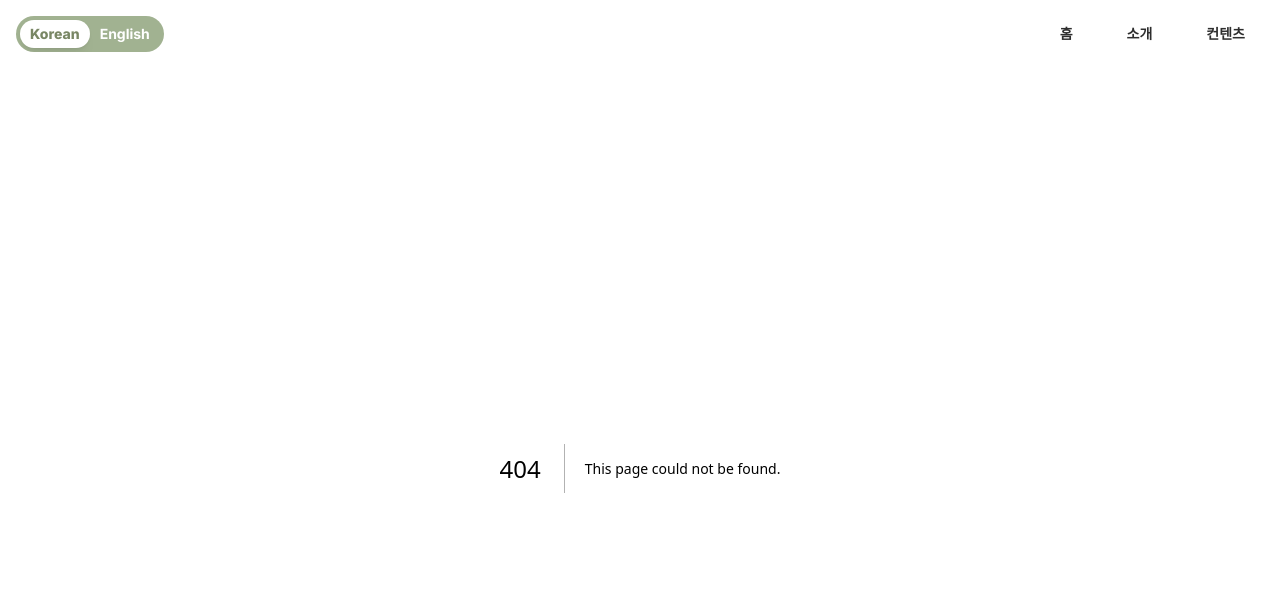
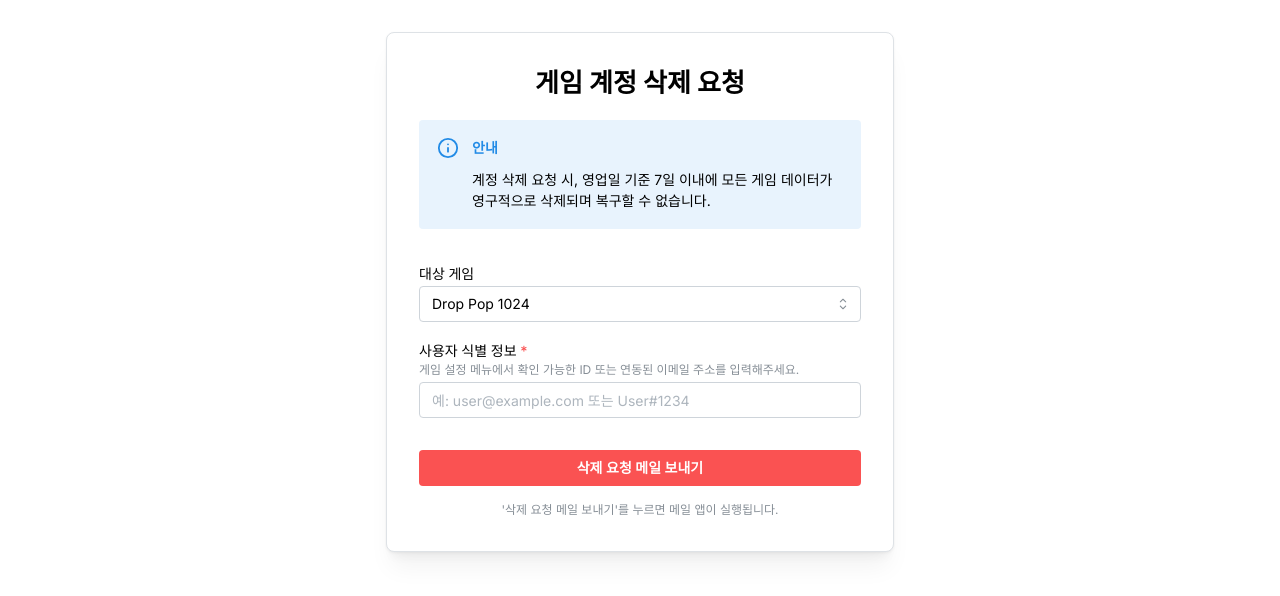
Before and after one commit to SilverSS/silverss.github.io, a Next.js app: page /deletion-request in a window 1280 px wide. Before the commit this address had no page. Shown: the top 596 px of the page. Built offline with nearby package versions, Linux system fonts and the light colour scheme.

Commit message:
계정 삭제 요청 메일 양식 페이지 추가

```diff
--- a/package.json
+++ b/package.json
@@ -11,7 +11,9 @@
   "dependencies": {
     "@mantine/carousel": "^8.3.11",
     "@mantine/core": "^8.3.11",
+    "@mantine/form": "^8.3.11",
     "@mantine/hooks": "^8.3.11",
+    "@tabler/icons-react": "^3.6.0",
     "embla-carousel-autoplay": "^8.6.0",
     "embla-carousel-react": "^8.6.0",
     "next": "16.1.1",
--- /dev/null
+++ b/src/app/deletion-request/DeletionRequestClient.tsx
@@ -0,0 +1,88 @@
+'use client';
+
+import { Container, Title, Text, Button, Select, TextInput, Paper, Group, Alert, ThemeIcon, rem } from '@mantine/core';
+import { useState } from 'react';
+
+export function DeletionRequestClient() {
+    const [game, setGame] = useState('Drop Pop 1024');
+    const [userId, setUserId] = useState('');
+    const [error, setError] = useState('');
+
+    const handleSubmit = (e: React.FormEvent) => {
+        e.preventDefault();
+
+        if (userId.trim().length < 2) {
+            setError('게임 내 ID 또는 연동된 이메일을 입력해주세요');
+            return;
+        }
+        setError('');
+
+        const recipient = 'eos916@gmail.com';
+        const subject = `[계정 삭제 요청] ${game}`;
+        const body = `
+안녕하세요,
+
+아래 계정에 대한 데이터 및 계정 삭제를 요청합니다.
+
+1. 게임명: ${game}
+2. 사용자 ID (또는 이메일): ${userId}
+
+본인은 위 계정의 소유자이며, 게임 내 모든 데이터의 영구적인 삭제에 동의합니다.
+        `.trim();
+
+        window.location.href = `mailto:${recipient}?subject=${encodeURIComponent(subject)}&body=${encodeURIComponent(body)}`;
+    };
+
+    return (
+        <Container size="xs" py="xl">
+            <Paper shadow="md" p="xl" radius="md" withBorder>
+                <Title order={2} ta="center" mb="lg">게임 계정 삭제 요청</Title>
+
+                <Alert variant="light" color="blue" title="안내" icon={
+                    <ThemeIcon color="blue" size={24} radius="xl" variant="transparent">
+                        <svg style={{ width: rem(24), height: rem(24) }} viewBox="0 0 24 24" fill="none" stroke="currentColor" strokeWidth="2" strokeLinecap="round" strokeLinejoin="round">
+                            <circle cx="12" cy="12" r="10" />
+                            <path d="M12 16v-4" />
+                            <path d="M12 8h.01" />
+                        </svg>
+                    </ThemeIcon>
+                } mb="xl">
+                    계정 삭제 요청 시, 영업일 기준 7일 이내에 모든 게임 데이터가 영구적으로 삭제되며 복구할 수 없습니다.
+                </Alert>
+
+                <form onSubmit={handleSubmit}>
+                    <Select
+                        label="대상 게임"
+                        placeholder="게임을 선택하세요"
+                        data={['Drop Pop 1024']}
+                        value={game}
+                        onChange={(val) => setGame(val || 'Drop Pop 1024')}
+                        mb="md"
+                        readOnly
+                    />
+
+                    <TextInput
+                        label="사용자 식별 정보"
+                        description="게임 설정 메뉴에서 확인 가능한 ID 또는 연동된 이메일 주소를 입력해주세요."
+                        placeholder="예: user@example.com 또는 User#1234"
+                        value={userId}
+                        onChange={(e) => setUserId(e.target.value)}
+                        error={error}
+                        mb="xl"
+                        required
+                    />
+
+                    <Group justify="center">
+                        <Button type="submit" color="red" fullWidth>
+                            삭제 요청 메일 보내기
+                        </Button>
+                    </Group>
+                </form>
+
+                <Text c="dimmed" size="xs" ta="center" mt="md">
+                    '삭제 요청 메일 보내기'를 누르면 메일 앱이 실행됩니다.
+                </Text>
+            </Paper>
+        </Container>
+    );
+}
--- /dev/null
+++ b/src/app/deletion-request/page.tsx
@@ -0,0 +1,11 @@
+import { Metadata } from 'next';
+import { DeletionRequestClient } from './DeletionRequestClient';
+
+export const metadata: Metadata = {
+    title: 'Drop Pop 1024 - Account Deletion Request',
+    description: 'Request deletion of your game account and data.',
+};
+
+export default function DeletionRequestPage() {
+    return <DeletionRequestClient />;
+}
--- a/src/components/Navigation.tsx
+++ b/src/components/Navigation.tsx
@@ -11,7 +11,7 @@ export function Navigation() {
     const { t, locale, changeLocale } = useLanguage();
     const pathname = usePathname();
 
-    if (pathname?.startsWith('/privacy')) {
+    if (pathname?.startsWith('/privacy') || pathname?.startsWith('/deletion-request')) {
         return null;
     }
 
```
